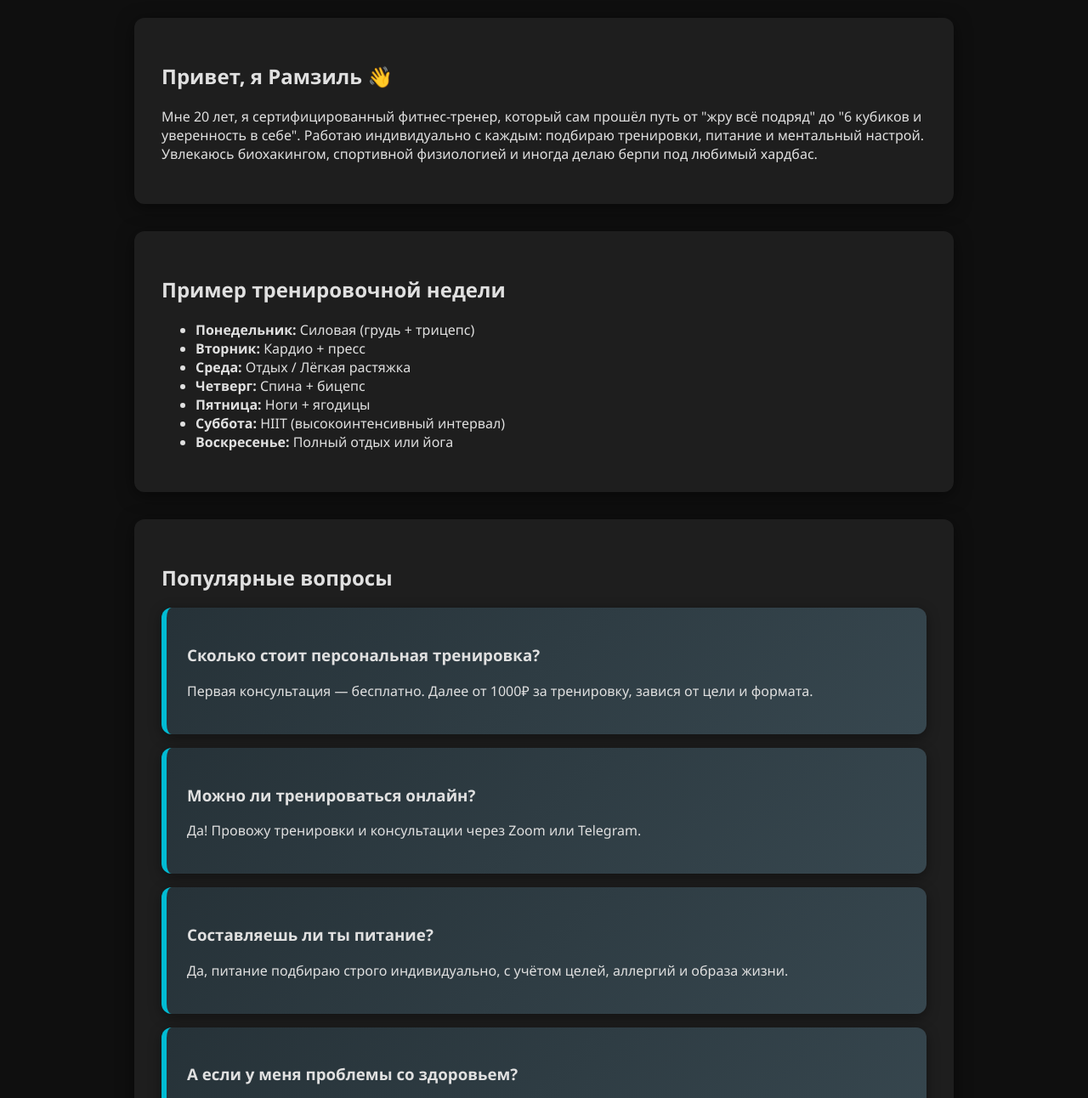
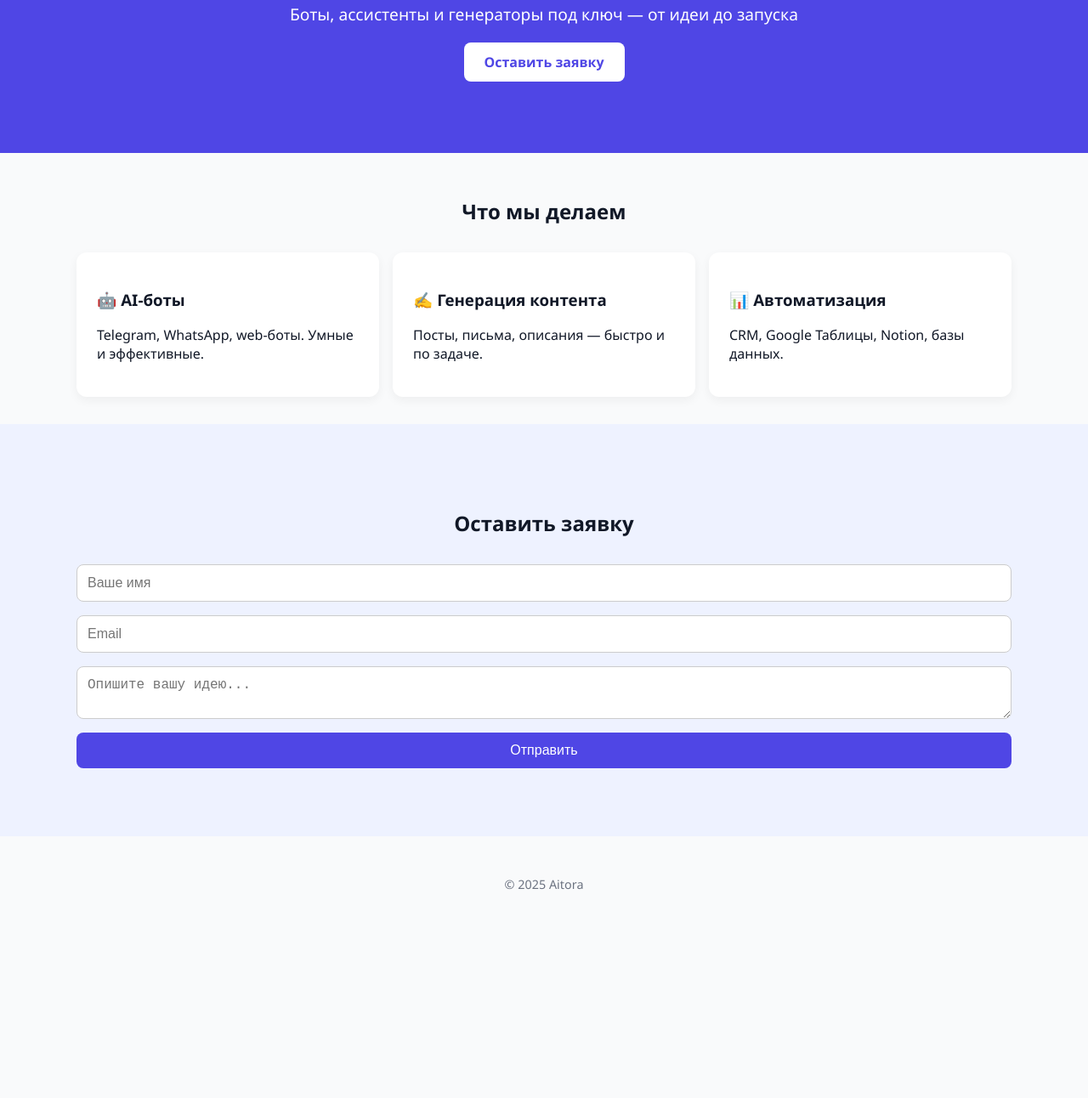
Before and after one commit to Axionyxb/izikeys, a plain HTML site: page index.html in a window 1280 px wide. Shown: the part 194-1486 px from the top of the page at 85% size. After the commit the page ends 1290 px from the top, so only its background shows below. Drawn offline with Linux system fonts and the light colour scheme.

Commit message:
Add files via upload

```diff
--- a/index.html
+++ b/index.html
@@ -1,178 +1,78 @@
-
 <!DOCTYPE html>
 <html lang="ru">
 <head>
   <meta charset="UTF-8" />
   <meta name="viewport" content="width=device-width, initial-scale=1.0" />
-  <title>Skill Up — Фитнес с Рамзилем</title>
-  <style>
-    body {
-      font-family: 'Segoe UI', sans-serif;
-      margin: 0;
-      padding: 0;
-      background: #0f0f0f;
-      color: #e0e0e0;
-    }
-
-    header {
-      background: linear-gradient(135deg, #0d47a1, #1976d2);
-      color: #fff;
-      padding: 2rem;
-      text-align: center;
-    }
-
-    h1 {
-      font-size: 3rem;
-      margin: 0;
-    }
-
-    section {
-      padding: 2rem;
-      max-width: 900px;
-      margin: auto;
-    }
-
-    .intro, .plan, .faq, .contacts, .testimonials {
-      margin-top: 2rem;
-      background: #1e1e1e;
-      border-radius: 12px;
-      padding: 2rem;
-      box-shadow: 0 4px 20px rgba(0,0,0,0.5);
-      animation: fadeInUp 0.6s ease forwards;
-    }
-
-    .faq-cards {
-      display: flex;
-      flex-wrap: wrap;
-      gap: 1rem;
-      margin-top: 1rem;
-    }
-
-    .card {
-      flex: 1 1 calc(50% - 1rem);
-      background: linear-gradient(135deg, #263238, #37474f);
-      border-radius: 12px;
-      padding: 1.5rem;
-      box-shadow: 0 4px 15px rgba(0, 0, 0, 0.4);
-      transition: all 0.3s ease;
-      border-left: 6px solid #00bcd4;
-    }
-
-    .card:hover {
-      transform: translateY(-5px);
-      box-shadow: 0 10px 25px rgba(0, 188, 212, 0.3);
-      border-left-color: #00acc1;
-    }
-
-    @media (max-width: 600px) {
-      .card {
-        flex: 1 1 100%;
-      }
-    }
-
-    footer {
-      text-align: center;
-      padding: 2rem;
-      background: #0d47a1;
-      color: #fff;
-      margin-top: 2rem;
-    }
-
-    a {
-      color: #4dd0e1;
-      text-decoration: none;
-    }
-
-    a:hover {
-      text-decoration: underline;
-    }
-
-    .testimonials blockquote {
-      font-style: italic;
-      border-left: 4px solid #00bcd4;
-      padding-left: 1rem;
-      margin: 1rem 0;
-      color: #b2ebf2;
-    }
-
-    @keyframes fadeInUp {
-      from {
-        opacity: 0;
-        transform: translateY(20px);
-      }
-      to {
-        opacity: 1;
-        transform: translateY(0);
-      }
-    }
-  </style>
+  <title>Aitora</title>
+  <link rel="stylesheet" href="style.css" />
 </head>
 <body>
-
-<header>
-  <h1>Skill Up</h1>
-  <p>Твой путь к лучшей версии себя</p>
+  <header class="hero">
+    <div class="container">
+      <h1>AI-решения для вашего бизнеса</h1>
+      <p>Боты, ассистенты и генераторы под ключ — от идеи до запуска</p>
+      <a href="#form" class="btn">Оставить заявку</a>
+    </div>
   </header>
 
-<section class="intro">
-  <h2>Привет, я Рамзиль 👋</h2>
-  <p>Мне 20 лет, я сертифицированный фитнес-тренер, который сам прошёл путь от "жру всё подряд" до "6 кубиков и уверенность в себе". Работаю индивидуально с каждым: подбираю тренировки, питание и ментальный настрой. Увлекаюсь биохакингом, спортивной физиологией и иногда делаю берпи под любимый хардбас.</p>
-</section>
-
-<section class="plan">
-  <h2>Пример тренировочной недели</h2>
-  <ul>
-    <li><strong>Понедельник:</strong> Силовая (грудь + трицепс)</li>
-    <li><strong>Вторник:</strong> Кардио + пресс</li>
-    <li><strong>Среда:</strong> Отдых / Лёгкая растяжка</li>
-    <li><strong>Четверг:</strong> Спина + бицепс</li>
-    <li><strong>Пятница:</strong> Ноги + ягодицы</li>
-    <li><strong>Суббота:</strong> HIIT (высокоинтенсивный интервал)</li>
-    <li><strong>Воскресенье:</strong> Полный отдых или йога</li>
-  </ul>
-</section>
-
-<section class="faq">
-  <h2>Популярные вопросы</h2>
-  <div class="faq-cards">
+  <section class="features">
+    <div class="container">
+      <h2>Что мы делаем</h2>
+      <div class="cards">
         <div class="card">
-      <h3>Сколько стоит персональная тренировка?</h3>
-      <p>Первая консультация — бесплатно. Далее от 1000₽ за тренировку, завися от цели и формата.</p>
+          <h3>🤖 AI-боты</h3>
+          <p>Telegram, WhatsApp, web-боты. Умные и эффективные.</p>
         </div>
         <div class="card">
-      <h3>Можно ли тренироваться онлайн?</h3>
-      <p>Да! Провожу тренировки и консультации через Zoom или Telegram.</p>
+          <h3>✍️ Генерация контента</h3>
+          <p>Посты, письма, описания — быстро и по задаче.</p>
         </div>
         <div class="card">
-      <h3>Составляешь ли ты питание?</h3>
-      <p>Да, питание подбираю строго индивидуально, с учётом целей, аллергий и образа жизни.</p>
+          <h3>📊 Автоматизация</h3>
+          <p>CRM, Google Таблицы, Notion, базы данных.</p>
         </div>
-    <div class="card">
-      <h3>А если у меня проблемы со здоровьем?</h3>
-      <p>Все программы адаптируются под ограничения. Работаю совместно с врачами, если нужно.</p>
-    </div>
-    <div class="card">
-      <h3>Нужно ли оборудование?</h3>
-      <p>Нет. Могу подобрать программу и без оборудования, с тренировками дома или на улице.</p>
       </div>
     </div>
   </section>
 
-<section class="testimonials">
-  <h2>Отзывы клиентов</h2>
-  <blockquote>“С Рамзилем я похудел на 12 кг за 3 месяца! Никогда не думал, что тренировки могут быть такими интересными.” — Артём, 29 лет</blockquote>
-  <blockquote>“Благодаря индивидуальному подходу удалось улучшить самочувствие и выносливость. Спасибо!” — Ирина, 34 года</blockquote>
-</section>
-
-<section class="contacts">
-  <h2>Контакты</h2>
-  <p><strong>Телефон:</strong> <a href="tel:+79172825693">+7 917 282-56-93</a></p>
-  <p><strong>Telegram:</strong> <a href="https://t.me/ramzzv" target="_blank">@ramzzv</a></p>
+  <section id="form" class="contact">
+    <div class="container">
+      <h2>Оставить заявку</h2>
+      <form id="tg-form">
+        <input type="text" name="name" placeholder="Ваше имя" required />
+        <input type="email" name="email" placeholder="Email" required />
+        <textarea name="idea" placeholder="Опишите вашу идею..." required></textarea>
+        <button type="submit">Отправить</button>
+      </form>
+    </div>
   </section>
 
   <footer>
-  © 2025 Skill Up | Сделано с 💪 Рамзилем
+    <p>© 2025 Aitora</p>
   </footer>
 
+  <script>
+    document.getElementById('tg-form').addEventListener('submit', function(e) {
+      e.preventDefault();
+      const token = '8061339859:AAE3yC0YEFcohhYlRi12q_FEDAz34DgrED0';
+      const chat_id = '791844006';
+      const name = this.name.value;
+      const email = this.email.value;
+      const idea = this.idea.value;
+      const message = `📝 Новая заявка:\n\n👤 Имя: ${name}\n📧 Email: ${email}\n💡 Идея: ${idea}`;
+      fetch(`https://api.telegram.org/bot${token}/sendMessage`, {
+        method: 'POST',
+        headers: { 'Content-Type': 'application/json' },
+        body: JSON.stringify({ chat_id: chat_id, text: message })
+      }).then(res => res.json()).then(data => {
+        if (data.ok) {
+          alert('Заявка отправлена!');
+          document.getElementById('tg-form').reset();
+        } else {
+          alert('Ошибка: ' + data.description);
+        }
+      }).catch(err => alert('Ошибка: ' + err.message));
+    });
+  </script>
 </body>
 </html>
--- /dev/null
+++ b/style.css
@@ -0,0 +1,90 @@
+
+body {
+  margin: 0;
+  font-family: 'Segoe UI', sans-serif;
+  background: #f9fafb;
+  color: #111827;
+}
+.container {
+  width: 90%;
+  max-width: 1100px;
+  margin: 0 auto;
+  padding: 2rem 0;
+}
+.hero {
+  background: #4f46e5;
+  color: white;
+  text-align: center;
+  padding: 4rem 1rem;
+}
+.hero h1 {
+  font-size: 2.5rem;
+  margin-bottom: 1rem;
+}
+.hero p {
+  font-size: 1.2rem;
+  margin-bottom: 2rem;
+}
+.btn {
+  padding: 0.75rem 1.5rem;
+  background: white;
+  color: #4f46e5;
+  font-weight: bold;
+  border-radius: 8px;
+  text-decoration: none;
+}
+.features h2, .contact h2 {
+  text-align: center;
+  margin-bottom: 2rem;
+}
+.cards {
+  display: flex;
+  flex-wrap: wrap;
+  gap: 1rem;
+  justify-content: center;
+}
+.card {
+  background: white;
+  padding: 1.5rem;
+  border-radius: 12px;
+  box-shadow: 0 4px 12px rgba(0,0,0,0.05);
+  flex: 1 1 280px;
+}
+.contact {
+  background: #eef2ff;
+  padding: 3rem 1rem;
+}
+form {
+  display: flex;
+  flex-direction: column;
+  gap: 1rem;
+}
+input, textarea, button {
+  padding: 0.75rem;
+  border-radius: 8px;
+  border: 1px solid #ccc;
+  font-size: 1rem;
+}
+button {
+  background: #4f46e5;
+  color: white;
+  border: none;
+  cursor: pointer;
+}
+button:hover {
+  background: #4338ca;
+}
+footer {
+  text-align: center;
+  padding: 2rem;
+  font-size: 0.9rem;
+  color: #6b7280;
+}
+@media (max-width: 768px) {
+  .hero h1 {
+    font-size: 2rem;
+  }
+  .cards {
+    flex-direction: column;
+  }
+}
```
Lines whose indentation alone changed are shown as unchanged.
